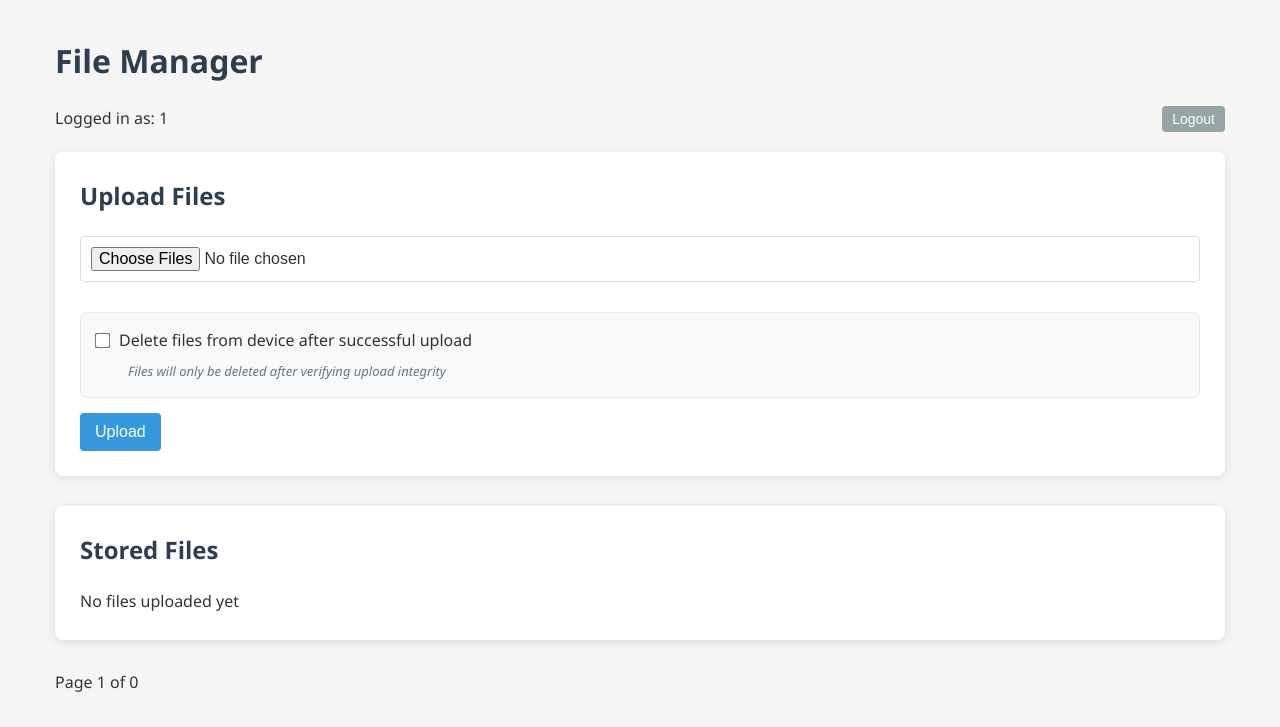
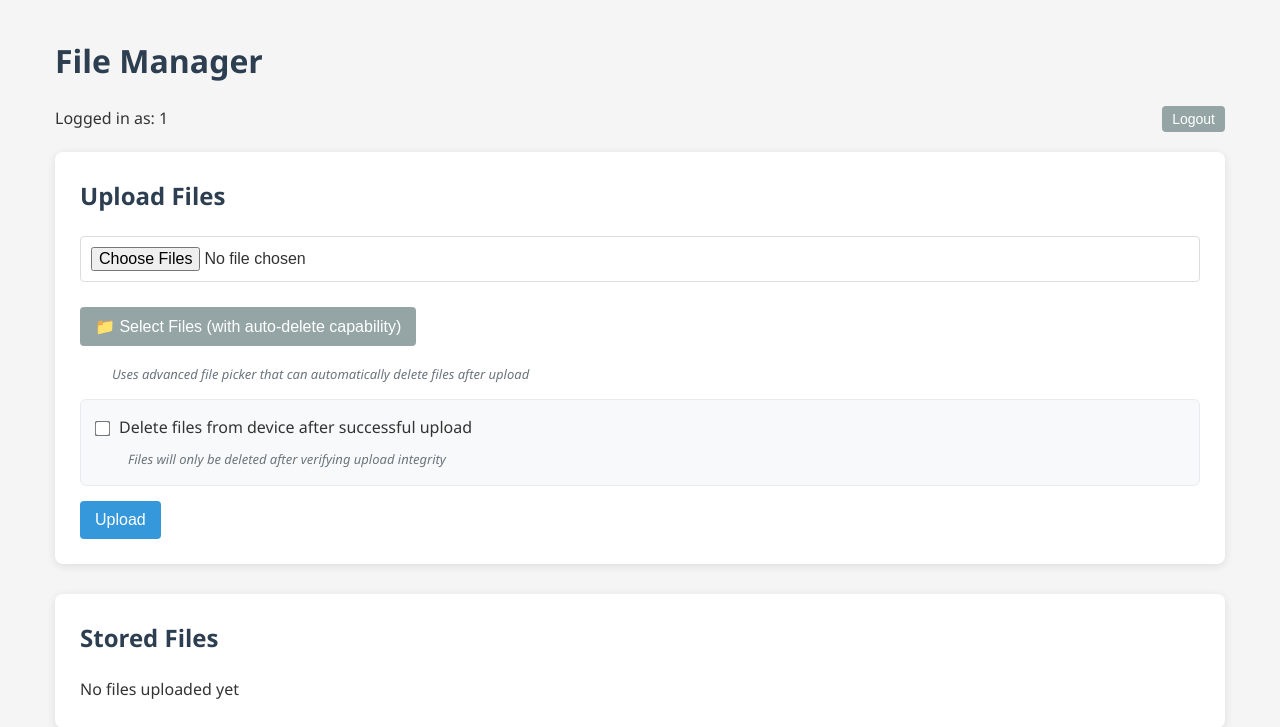
Before and after one commit to lopeben/image_manager, a Flask app: page / in a window 1280 px wide. Shown: the top 727 px of the page. Before the commit the page ends 692 px from the top, so only its background shows below. Run offline with Flask 3, Linux system fonts and the light colour scheme; the visitor is signed in with stand-in values (Sample User, id 1); some libraries are stand-ins or nearby versions.

Commit message:
This gives Android users (on supported browsers) the seamless experience of automatic file cleanup after successful uploads!

```diff
--- a/static/style.css
+++ b/static/style.css
@@ -160,6 +160,15 @@ button {
 
 button:hover {
     background: #2980b9;
+}
+
+button.secondary-button {
+    background: #95a5a6;
+    margin-bottom: 10px;
+}
+
+button.secondary-button:hover {
+    background: #7f8c8d;
 }
 
 button.delete {
--- a/templates/index.html
+++ b/templates/index.html
@@ -37,6 +37,14 @@
             <h2>Upload Files</h2>
             <form id="uploadForm" method="POST" action="/upload" enctype="multipart/form-data">
                 <input type="file" id="fileInput" name="files" multiple required>
+
+                <!-- File System Access API Button (if supported) -->
+                <div id="fsaContainer" style="display: none; margin: 10px 0;">
+                    <button type="button" id="fsaButton" class="secondary-button">
+                        📁 Select Files (with auto-delete capability)
+                    </button>
+                    <p class="checkbox-hint">Uses advanced file picker that can automatically delete files after upload</p>
+                </div>
 
                 <div class="checkbox-container">
                     <label class="checkbox-label">
@@ -132,6 +140,9 @@
     </div>
 
     <script>
+        // Check if File System Access API is supported
+        const supportsFileSystemAccess = 'showOpenFilePicker' in window;
+
         // File hash calculation using CryptoJS (works on all devices)
         async function calculateFileHash(file) {
             return new Promise((resolve, reject) => {
@@ -153,12 +164,87 @@
             });
         }
 
+        // Auto-delete files using File System Access API
+        async function deleteFilesFromDevice(fileHandles) {
+            if (!supportsFileSystemAccess || !fileHandles || fileHandles.length === 0) {
+                return { success: false, reason: 'File System Access API not supported' };
+            }
+
+            let deletedCount = 0;
+            const failedFiles = [];
+
+            for (const handle of fileHandles) {
+                try {
+                    await handle.remove();
+                    deletedCount++;
+                } catch (error) {
+                    console.error(`Failed to delete ${handle.name}:`, error);
+                    failedFiles.push(handle.name);
+                }
+            }
+
+            return {
+                success: deletedCount > 0,
+                deletedCount,
+                failedFiles,
+                total: fileHandles.length
+            };
+        }
+
+        // Show File System Access API button if supported
+        if (supportsFileSystemAccess) {
+            document.getElementById('fsaContainer').style.display = 'block';
+        }
+
+        // Store file handles for deletion
+        let selectedFileHandles = [];
+
+        // File System Access API file picker
+        document.getElementById('fsaButton').addEventListener('click', async function() {
+            try {
+                const fileHandles = await window.showOpenFilePicker({
+                    multiple: true,
+                    types: [{
+                        description: 'All files',
+                        accept: { '*/*': [] }
+                    }]
+                });
+
+                // Convert file handles to File objects for the form
+                const files = [];
+                selectedFileHandles = [];
+
+                for (const handle of fileHandles) {
+                    const file = await handle.getFile();
+                    files.push(file);
+                    selectedFileHandles.push(handle);
+                }
+
+                // Create a new FileList-like object
+                const dt = new DataTransfer();
+                files.forEach(file => dt.items.add(file));
+                document.getElementById('fileInput').files = dt.files;
+
+                // Auto-check the delete checkbox
+                document.getElementById('deleteAfterUpload').checked = true;
+
+                alert(`Selected ${files.length} file(s) with auto-delete capability`);
+
+            } catch (error) {
+                if (error.name !== 'AbortError') {
+                    console.error('File selection failed:', error);
+                    alert('File selection failed: ' + error.message);
+                }
+            }
+        });
+
         // Handle form submission with hash verification
         document.getElementById('uploadForm').addEventListener('submit', async function(e) {
             const deleteAfterUpload = document.getElementById('deleteAfterUpload').checked;
 
             // If delete option is not checked, use normal form submission
             if (!deleteAfterUpload) {
+                selectedFileHandles = []; // Clear handles
                 return true;
             }
 
@@ -264,7 +350,25 @@
                             'Upload verified! Files can be safely deleted from your device.' :
                             'Upload completed! Files can be safely deleted from your device.';
 
-                        // Show success message
+                        // Auto-delete files if File System Access API was used
+                        if (selectedFileHandles.length > 0) {
+                            progressText.textContent = 'Deleting files from device...';
+                            const deleteResult = await deleteFilesFromDevice(selectedFileHandles);
+
+                            if (deleteResult.success) {
+                                const message = `✅ Upload successful!\n\n• Uploaded: ${files.length} file(s)\n• Auto-deleted: ${deleteResult.deletedCount} file(s)${deleteResult.failedFiles.length > 0 ? '\n• Failed to delete: ' + deleteResult.failedFiles.join(', ') : ''}`;
+                                setTimeout(() => {
+                                    alert(message);
+                                    window.location.reload();
+                                }, 1000);
+                            } else {
+                                setTimeout(() => {
+                                    alert(`✅ Upload successful!\n\n⚠️ Auto-delete failed: ${deleteResult.reason || 'Unknown error'}\n\nPlease manually delete the files from your device.`);
+                                    window.location.reload();
+                                }, 1000);
+                            }
+                        } else {
+                            // Show normal success message
                             setTimeout(() => {
                                 const message = useHashVerification ?
                                     `✅ Successfully uploaded and verified ${files.length} file(s).\n\nYou can now safely delete these files from your device.` :
@@ -272,6 +376,7 @@
                                 alert(message);
                                 window.location.reload();
                             }, 1000);
+                        }
 
                         return;
                     }
```
Lines whose indentation alone changed are shown as unchanged.
